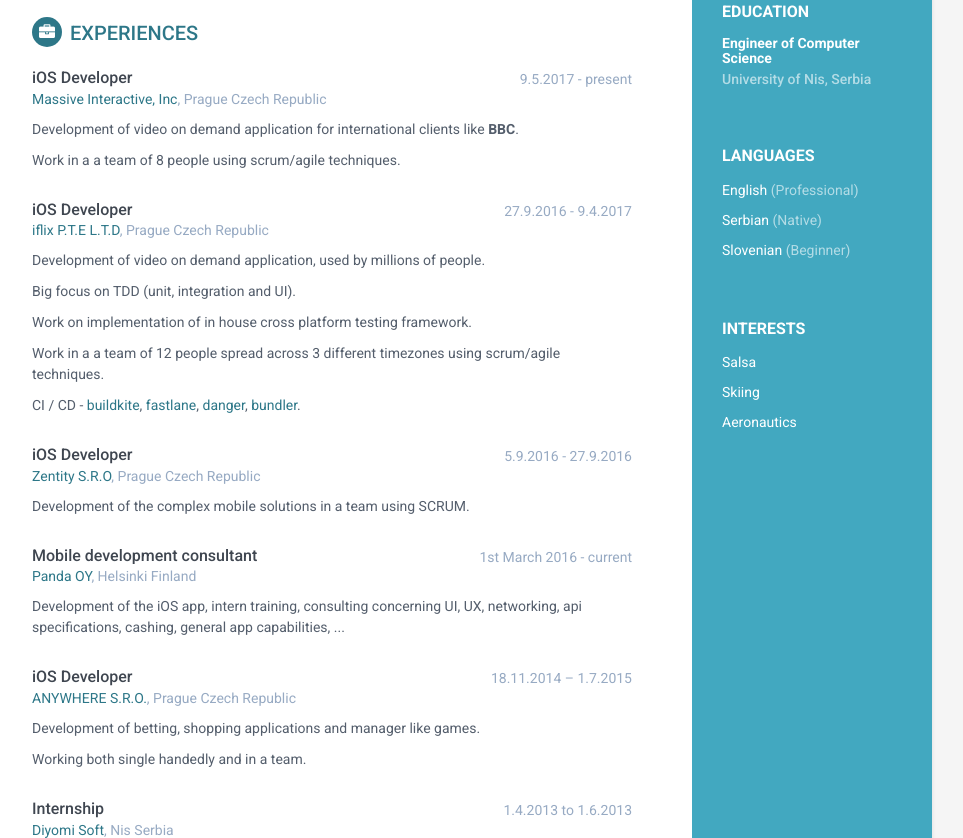
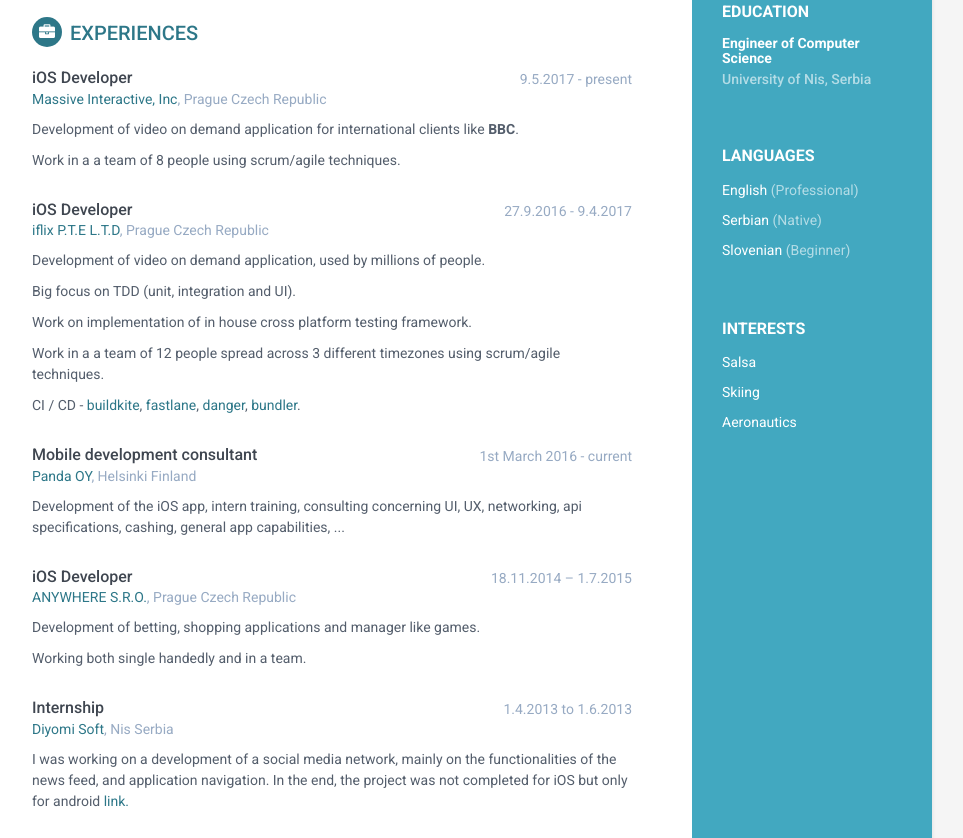
Before and after one commit to borisBarac/borisbarac.github.io, a plain HTML site: page index.html in a window 1280 px wide. Shown: the part 430-1268 px from the top of the page, without its empty margins (188-1151 px from the left). Drawn offline with Linux system fonts and the light colour scheme.

Commit message:
Zentity removed

```diff
--- a/index.html
+++ b/index.html
@@ -150,19 +150,6 @@
                 <div class="item">
                     <div class="meta">
                         <div class="upper-row">
-                            <h3 class="job-title">iOS Developer</h3>
-                            <div class="time">5.9.2016 - 27.9.2016</div>
-                        </div><!--//upper-row-->
-                        <div class="company"><a href="http://zentity.com/" target="_blank">Zentity S.R.O</a>, Prague Czech Republic</div>
-                    </div><!--//meta-->
-                    <div class="details">
-                        <p>Development of the complex mobile solutions in a team using SCRUM.</p>
-                    </div><!--//details-->
-                </div><!--//item-->
-
-                <div class="item">
-                    <div class="meta">
-                        <div class="upper-row">
                             <h3 class="job-title">Mobile development consultant</h3>
                             <div class="time">1st March 2016 - current</div>
                         </div><!--//upper-row-->
```
